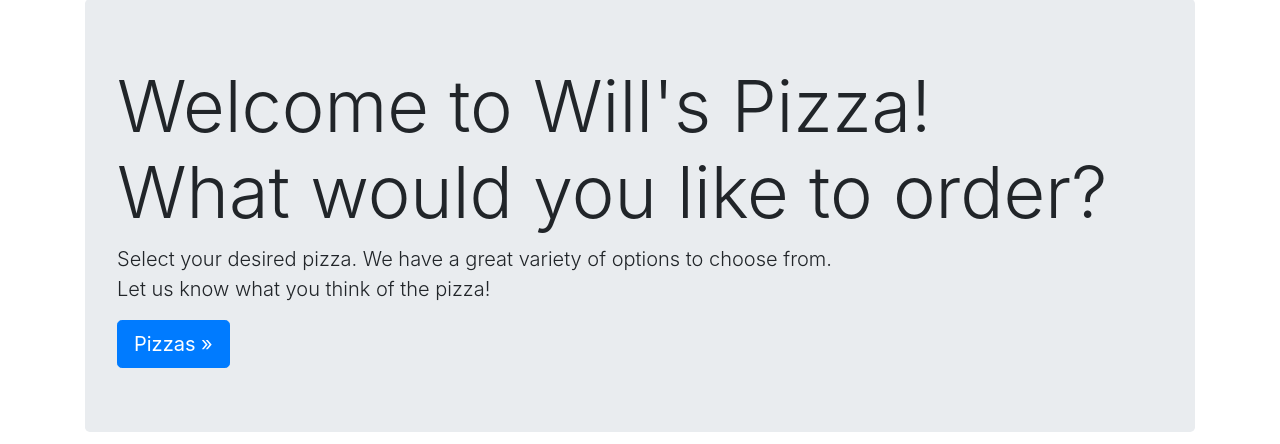
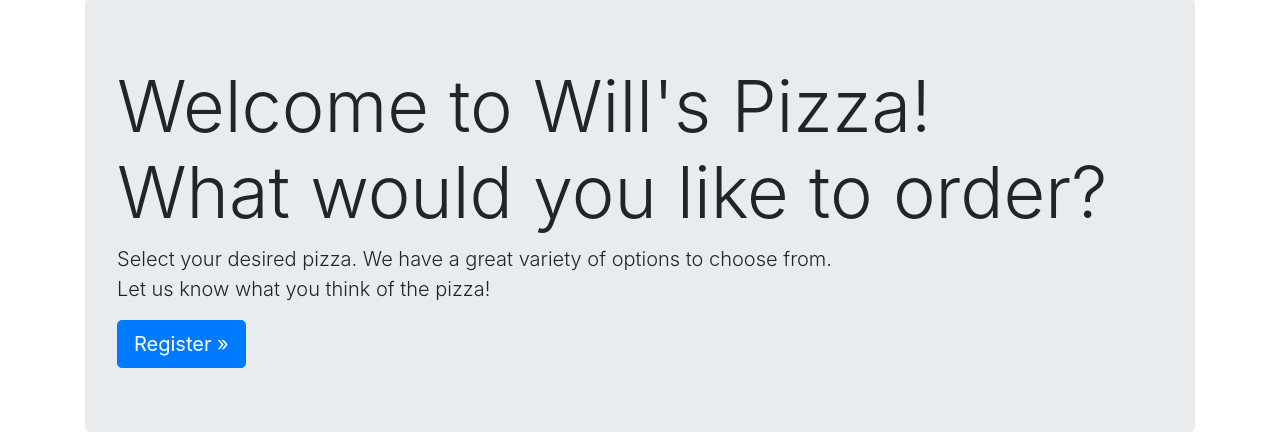
Before and after one commit to WillMartin32/Pizzeria, a Django app: page / in a window 1280 px wide. Shown: the part 83-527 px from the top of the page. Run offline with Django 3.2, Linux system fonts and the light colour scheme; some libraries are stand-ins or nearby versions.

Commit message:
Fixed formating on home page.

```diff
--- a/pizzas/templates/pizzas/index.html
+++ b/pizzas/templates/pizzas/index.html
@@ -9,8 +9,8 @@
             <br>
              Let us know what you think of the pizza!</p>
 
-        <a class="btn btn-lg btn-primary" href="{% url 'pizzas:pizzas' %}"
-            role="button">Pizzas &raquo;</a>
+        <a class="btn btn-lg btn-primary" href="{% url 'users:register' %}"
+            role="button">Register &raquo;</a>
     </div>
     <p>
         <img src="https://pngimg.com/uploads/pizza/pizza_PNG44095.png" alt="Pizza">
--- a/pizzas/urls.py
+++ b/pizzas/urls.py
@@ -10,5 +10,5 @@ urlpatterns = [     # Must be same as view.py
     path('new_pizza',views.new_pizza, name='new_pizza'),
     path('new_topping/<int:pizza_id>/',views.new_topping, name='new_topping'),
     path('edit_topping/<int:topping_id>/', views.edit_topping, name='edit_topping'),
-    path('new_comment/<int:pizza_id>', views.new_comment, name='new_comment'),
+    path('new_comment/<int:pizza_id>/', views.new_comment, name='new_comment'),
 ]
```
Also changed, not shown: db.sqlite3.
